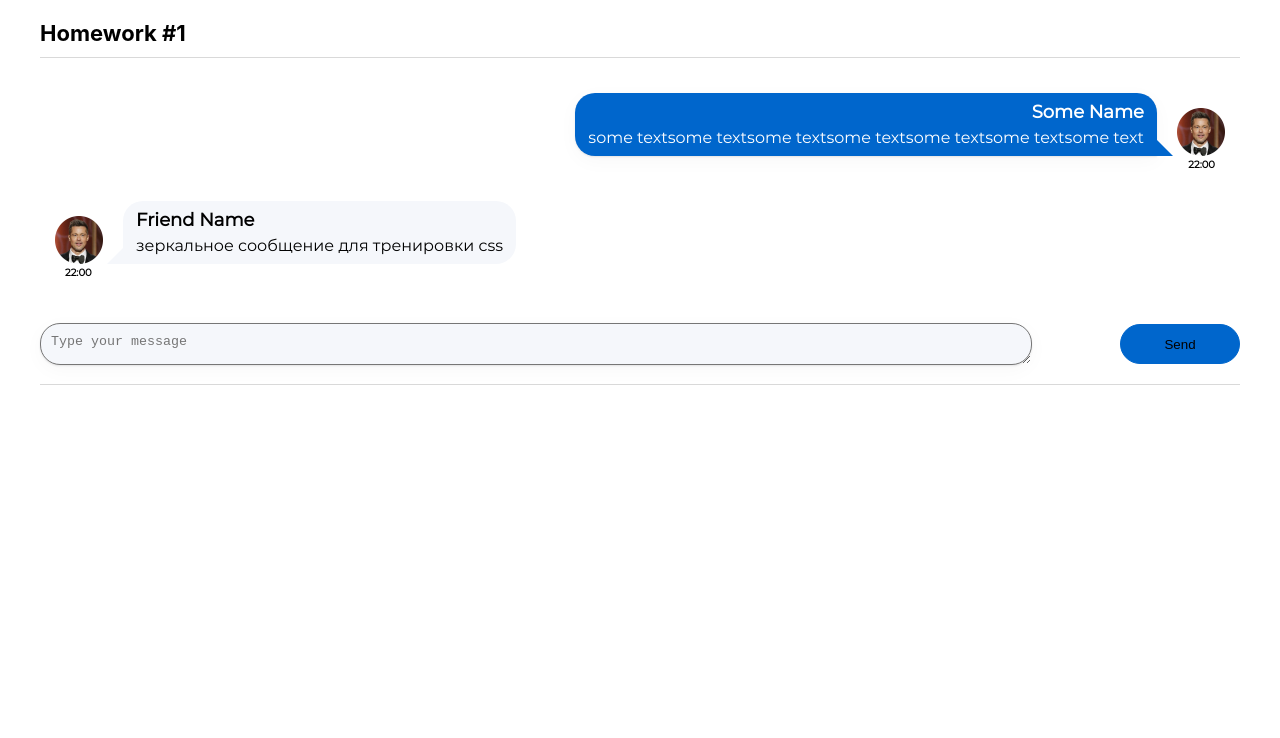
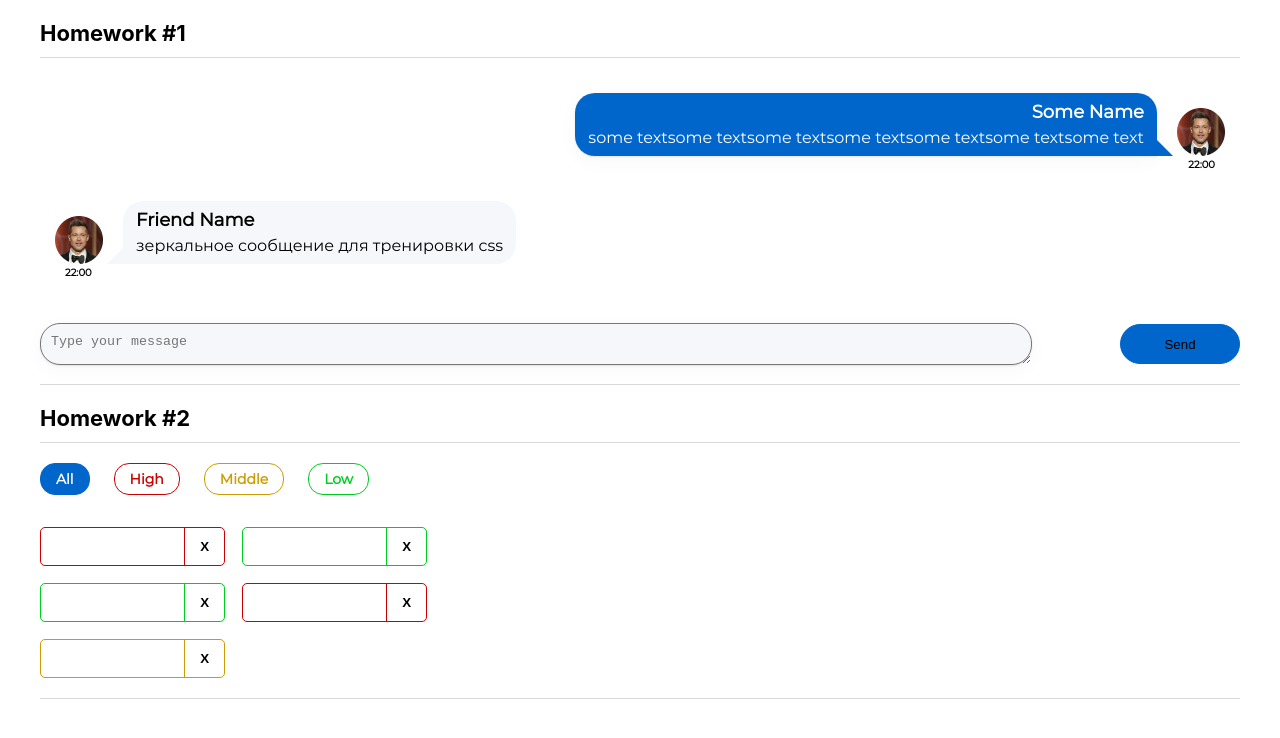
Before and after one commit to ann-halas/homeworks, a React (Create React App) app: page / in a window 1280 px wide. Shown: the top 738 px of the page. Built offline with nearby package versions, Linux system fonts and the light colour scheme.

Commit message:
Commit  hw02

```diff
--- a/src/s1-main/App.tsx
+++ b/src/s1-main/App.tsx
@@ -11,7 +11,7 @@ function App() {
         <div className={s.App}>
             <HW1/>
             {/*/!*раскомментировать по ходу выполнения*!/*/}
-            {/*<HW2/>*/}
+            <HW2/>
             {/*<HW3/>*/}
             {/*<HW4/>*/}
 
```
